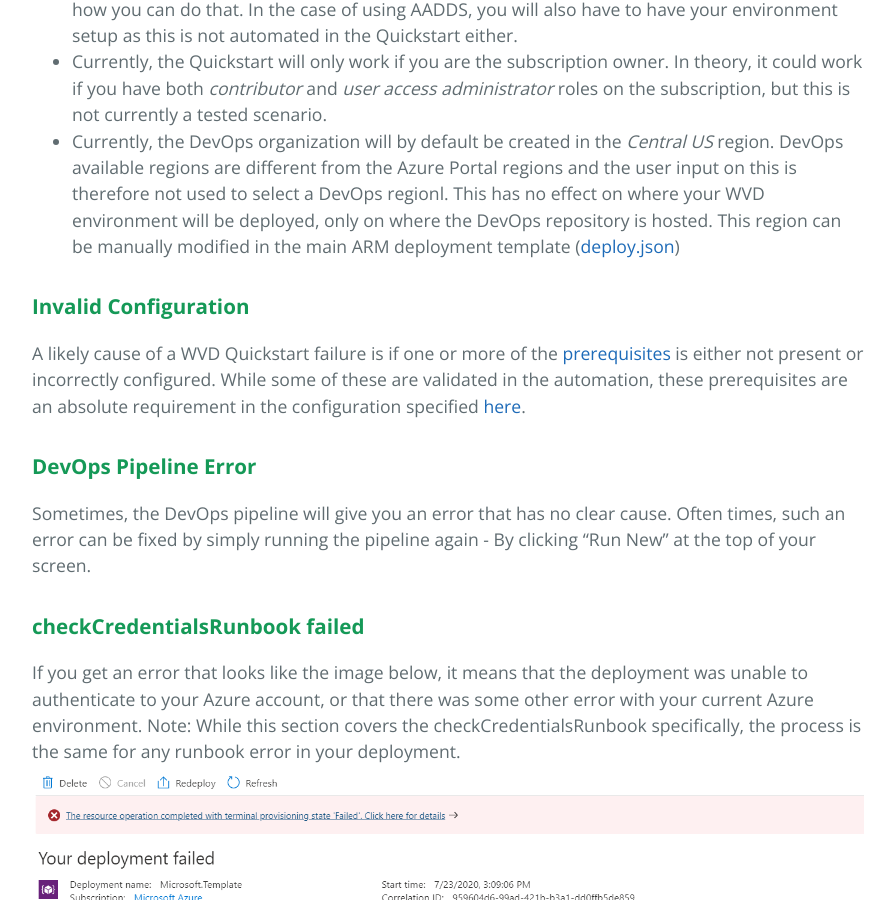
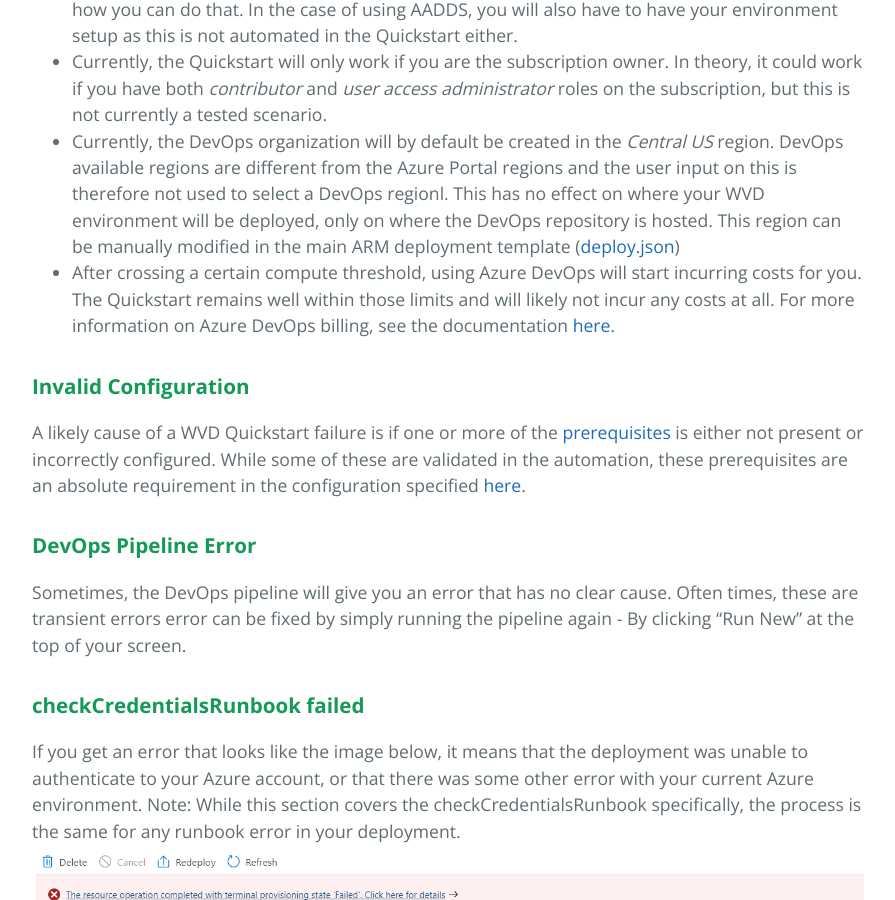
Before and after one commit to samvdjagt/wvdquickstart, a Jekyll site: the page built from troubleshoot.md, in a window 1280 px wide and 900 px high, scrolled down 878 px. Shown: the whole window, without its empty margins (192-1087 px from the left). Built offline with Jekyll 4.4.1, drawn with Linux system fonts in a browser that asks for light colours.

Commit message:
Update troubleshoot.md

```diff
--- a/troubleshoot.md
+++ b/troubleshoot.md
@@ -13,12 +13,13 @@
 * The WVD Quickstart cannot configure your native AD environment for you. You will have to have a virtual network and domain controller setup and synced to Azure AD (with AD Connect) as a prerequisite before deploying with the Quickstart. The video on the <a href="howto">How-To page</a> shows you how you can do that. In the case of using AADDS, you will also have to have your environment setup as this is not automated in the Quickstart either.
 * Currently, the Quickstart will only work if you are the subscription owner. In theory, it could work if you have both *contributor* and *user access administrator* roles on the subscription, but this is not currently a tested scenario.
 * Currently, the DevOps organization will by default be created in the *Central US* region. DevOps available regions are different from the Azure Portal regions and the user input on this is therefore not used to select a DevOps regionl. This has no effect on where your WVD environment will be deployed, only on where the DevOps repository is hosted. This region can be manually modified in the main ARM deployment template (<a href="https://github.com/samvdjagt/wvdquickstart/tree/master/deploy.json" target="_blank">deploy.json</a>)
+* After crossing a certain compute threshold, using Azure DevOps will start incurring costs for you. The Quickstart remains well within those limits and will likely not incur any costs at all. For more information on Azure DevOps billing, see the documentation <a href="https://docs.microsoft.com/en-us/azure/devops/organizations/billing/overview?view=azure-devops" target="_blank">here</a>.
 
 ### <b>Invalid Configuration</b>
 A likely cause of a WVD Quickstart failure is if one or more of the <a href="howto">prerequisites</a> is either not present or incorrectly configured. While some of these are validated in the automation, these prerequisites are an absolute requirement in the configuration specified <a href="howto">here</a>.
 
 ### <b>DevOps Pipeline Error</b>
-Sometimes, the DevOps pipeline will give you an error that has no clear cause. Often times, such an error can be fixed by simply running the pipeline again - By clicking "Run New" at the top of your screen.
+Sometimes, the DevOps pipeline will give you an error that has no clear cause. Often times, these are transient errors error can be fixed by simply running the pipeline again - By clicking "Run New" at the top of your screen.
 
 ### <b>checkCredentialsRunbook failed</b>
 If you get an error that looks like the image below, it means that the deployment was unable to authenticate to your Azure account, or that there was some other error with your current Azure environment. Note: While this section covers the checkCredentialsRunbook specifically, the process is the same for any runbook error in your deployment.
```
